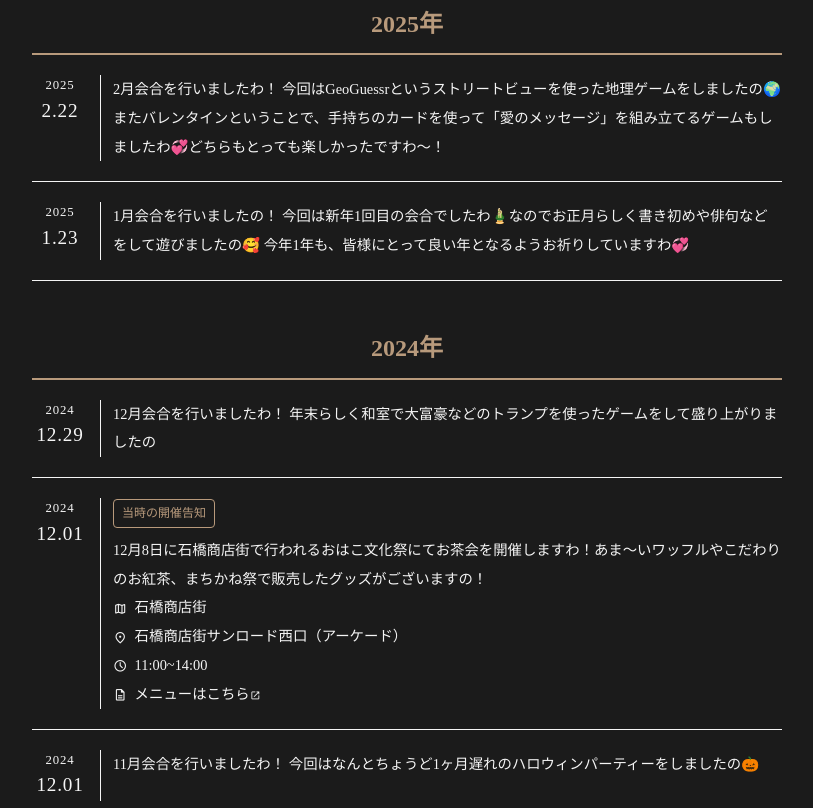
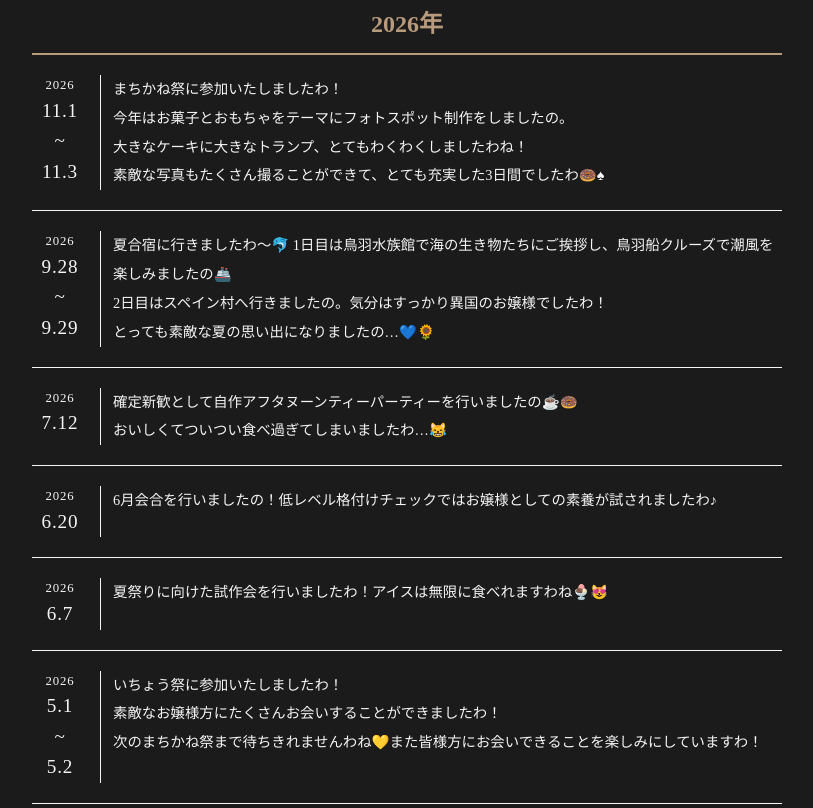
Before and after one commit to OUojousamaclub/homepage, a plain HTML site: page docs/activities/index.html in a window 1280 px wide. Shown: the part 280-1088 px from the top of the page, without its empty margins (233-1046 px from the left). Drawn offline with nearby package versions, Linux system fonts and the light colour scheme.

Commit message:
2026年の活動記録を追加
Added new activities for the year 2026, including details about events and experiences.

```diff
--- a/docs/activities/index.html
+++ b/docs/activities/index.html
@@ -42,6 +42,108 @@
       <h1>活動記録</h1>
       <p class="activities-intro">これまでの会合やイベントの様子をご覧いただけますわ。</p>
     </div>
+
+    <section class="activities-year" aria-labelledby="year-2026">
+      <h2 id="year-2026">2026年</h2>
+      <ol class="activity-list" role="list">
+        <li class="activity-entry">
+          <time class="activity-date" datetime="2026-11-01">
+            <span class="activity-date-year">2026</span>
+            <span class="activity-date-day">11.1</span>
+            <span class="activity-date-day">~</span>
+            <span class="activity-date-day">11.3</span>
+          </time>
+          <div class="activity-body">
+            <p>
+              <a href="https://x.com/OU_ojousamaclub/status/2116720846500979176" target="_blank" rel="noopener noreferrer">
+              まちかね祭に参加いたしましたわ！<br />
+              今年はお菓子とおもちゃをテーマにフォトスポット制作をしましたの。<br />
+              大きなケーキに大きなトランプ、とてもわくわくしましたわね！<br />
+              素敵な写真もたくさん撮ることができて、とても充実した3日間でしたわ🍩♠
+              </a>
+            </p>
+          </div>
+        </li>
+
+        <li class="activity-entry">
+          <time class="activity-date" datetime="2026-09-28">
+            <span class="activity-date-year">2026</span>
+            <span class="activity-date-day">9.28</span>
+            <span class="activity-date-day">~</span>
+            <span class="activity-date-day">9.29</span>
+          </time>
+          <div class="activity-body">
+            <p>
+                夏合宿に行きましたわ～🐬
+                1日目は鳥羽水族館で海の生き物たちにご挨拶し、鳥羽船クルーズで潮風を楽しみましたの🚢<br />
+                2日目はスペイン村へ行きましたの。気分はすっかり異国のお嬢様でしたわ！<br />
+                とっても素敵な夏の思い出になりましたの…💙🌻
+            </p>
+          </div>
+        </li>
+
+        <li class="activity-entry">
+          <time class="activity-date" datetime="2026-07-12">
+            <span class="activity-date-year">2026</span>
+            <span class="activity-date-day">7.12</span>
+          </time>
+          <div class="activity-body">
+            <p>
+             <a href="https://x.com/OU_ojousamaclub/status/2082385189817426299" target="_blank" rel="noopener noreferrer">
+                確定新歓として自作アフタヌーンティーパーティーを行いましたの☕🍩<br />
+                おいしくてついつい食べ過ぎてしまいましたわ…😹
+             </a>
+            </p>
+          </div>
+        </li>
+
+        <li class="activity-entry">
+          <time class="activity-date" datetime="2026-06-20">
+            <span class="activity-date-year">2026</span>
+            <span class="activity-date-day">6.20</span>
+          </time>
+          <div class="activity-body">
+            <p>
+             <a href="https://x.com/OU_ojousamaclub/status/2065700314305679655" target="_blank" rel="noopener noreferrer">
+                6月会合を行いましたの！低レベル格付けチェックではお嬢様としての素養が試されましたわ♪
+             </a>
+            </p>
+          </div>
+        </li>
+
+        <li class="activity-entry">
+          <time class="activity-date" datetime="2026-06-07">
+            <span class="activity-date-year">2026</span>
+            <span class="activity-date-day">6.7</span>
+          </time>
+          <div class="activity-body">
+            <p>
+             <a href="https://x.com/OU_ojousamaclub/status/2082385189817426299" target="_blank" rel="noopener noreferrer">
+                夏祭りに向けた試作会を行いましたわ！アイスは無限に食べれますわね🍨😻
+             </a>
+            </p>
+          </div>
+        </li>
+
+        <li class="activity-entry">
+          <time class="activity-date" datetime="2026-05-01">
+            <span class="activity-date-year">2026</span>
+            <span class="activity-date-day">5.1</span>
+            <span class="activity-date-day">~</span>
+            <span class="activity-date-day">5.2</span>
+          </time>
+          <div class="activity-body">
+            <p>
+             <a href="https://x.com/OU_ojousamaclub/status/2050032422163767611" target="_blank" rel="noopener noreferrer">
+                いちょう祭に参加いたしましたわ！<br />
+                素敵なお嬢様方にたくさんお会いすることができましたわ！<br />
+                次のまちかね祭まで待ちきれませんわね💛また皆様方にお会いできることを楽しみにしていますわ！
+             </a>
+            </p>
+          </div>
+        </li>
+      </ol>
+    </section>
 
     <section class="activities-year" aria-labelledby="year-2025">
       <h2 id="year-2025">2025年</h2>
@@ -90,7 +192,7 @@
             <p>
               <a href="https://x.com/OU_ojousamaclub/status/1873341131314098336" target="_blank" rel="noopener noreferrer">
                 12月会合を行いましたわ！
-                年末らしく和室で大富豪などのトランプを使ったゲームをして盛り上がりましたの</a>
+                年末らしく和室で大富豪などのトランプを使ったゲームをして盛り上がりましたの🎮</a>
             </p>
           </div>
         </li>
```
